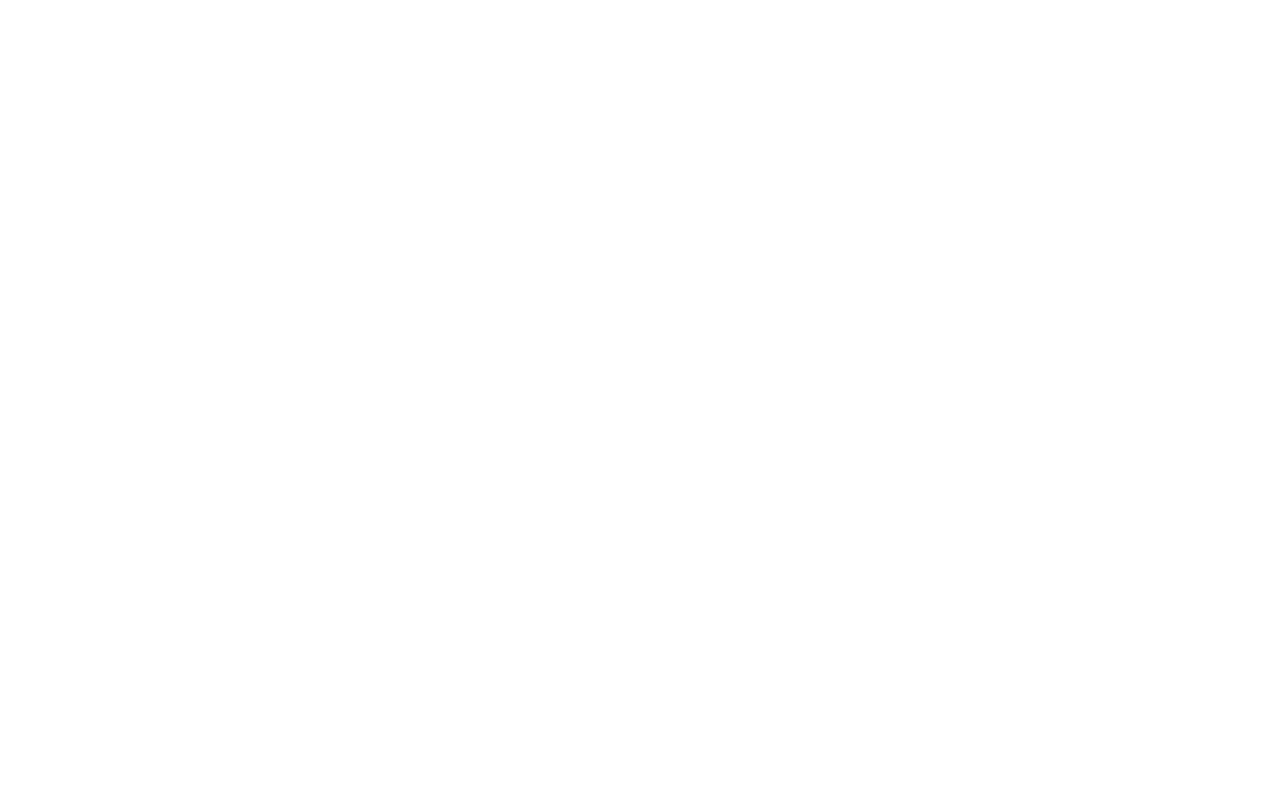
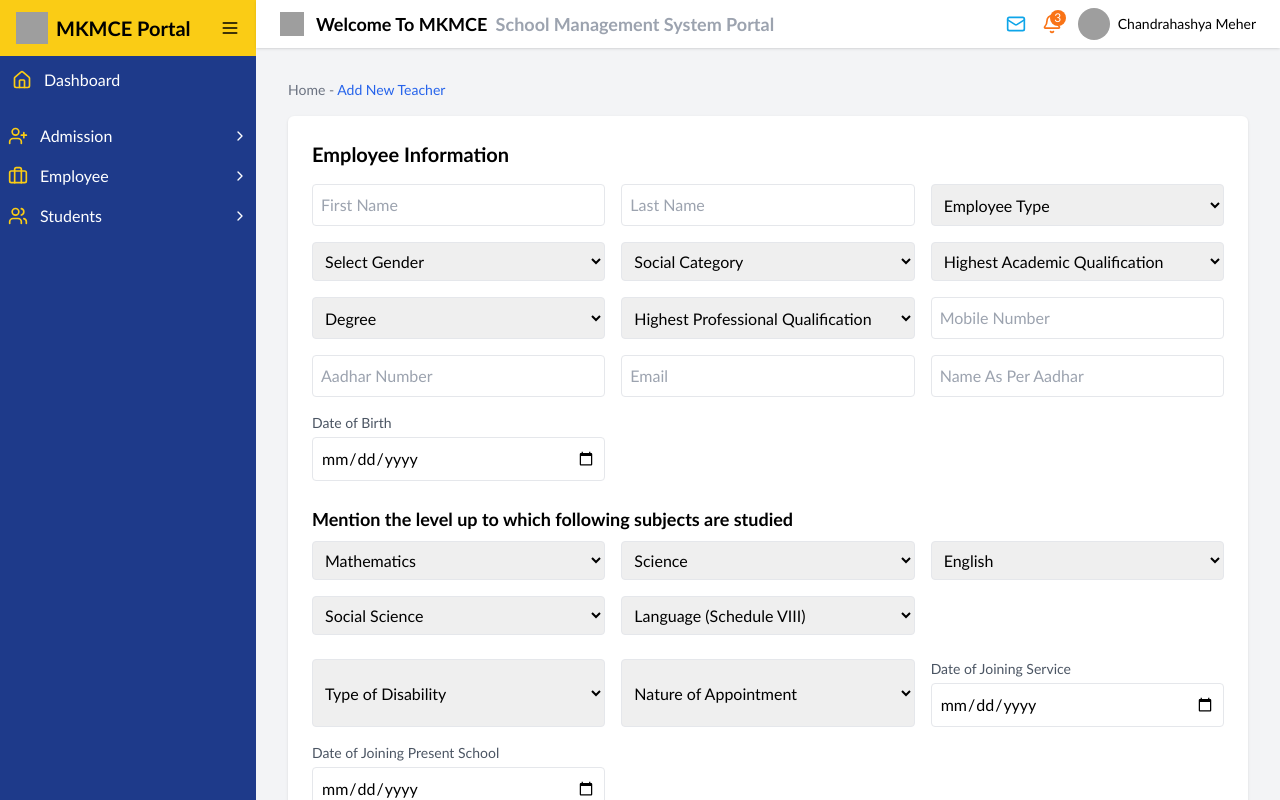
Before and after one commit to Tarunmeher/mkmce-client, a React (Vite) app: page /employee/add in a window 1280 px wide. Before the commit this address had no page. Built offline with nearby package versions, Linux system fonts and the light colour scheme; grey boxes are pictures that could not be loaded.

Commit message:
enhancement

```diff
--- a/src/App.jsx
+++ b/src/App.jsx
@@ -4,7 +4,7 @@
 import Dashboard from './Portal/Dashboard/Dashboard';
 import Enquiry from './Portal/Admission/Enquiry';
 import RegisterNewStudent from './Portal/Admission/RegisterNewStudent';
-import AddTeacher from './Portal/Teacher/AddTeacher';
+import AddEmployee from './Portal/Employee/AddEmployee';
 
 const App = () => {
   return (
@@ -13,7 +13,7 @@
         <Route index element={<Dashboard />} />
         <Route path="/admission/enquiry" element={<Enquiry />} />
         <Route path='/admission/register' element={<RegisterNewStudent />} />
-        <Route path='/teacher/add' element={<AddTeacher />} />
+        <Route path='/employee/add' element={<AddEmployee />} />
       </Route>
     </Routes>
   );
--- a/src/Portal/Common/Sidebar.jsx
+++ b/src/Portal/Common/Sidebar.jsx
@@ -32,14 +32,7 @@
       { to: '/student/add', icon: <PlusCircle className="w-4 h-4 text-yellow-400" />, label: 'Add Student' },
       { to: '/student/manage', icon: <Settings className="w-4 h-4 text-yellow-400" />, label: 'Manage Student' },
     ],
-  },
-    {
-    label: 'Teachers',
-    icon: <Users className="w-5 h-5 text-yellow-400" />,
-    subItems: [
-      { to: '/teacher/add', icon: <PlusCircle className="w-4 h-4 text-yellow-400" />, label: 'Add Teacher' },
-    ],
-  },
+  }
   // ... (keep your other items as is)
 ];
 
--- a/src/Portal/Teacher/AddTeacher.jsx
+++ b/src/Portal/Employee/AddEmployee.jsx
@@ -8,7 +8,7 @@
     const [formData, setFormData] = useState({
         firstName: "",
         lastName: "",
-        typeOfStaff: "",
+        typeOfEmployee: "",
         gender: "",
         dob: "",
         socialCategory: "",
@@ -53,7 +53,7 @@
         setFormData({
             firstName: "",
             lastName: "",
-            typeOfStaff: "",
+            typeOfEmployee: "",
             gender: "",
             dob: "",
             socialCategory: "",
@@ -84,13 +84,13 @@
                 <Link to="/">Home </Link>- <span className="text-blue-600">Add New Teacher</span>
             </p>
             <div className="bg-white p-6 shadow rounded-md">
-                <h2 className="text-xl font-semibold mb-4">Teacher Information</h2>
+                <h2 className="text-xl font-semibold mb-4">Employee Information</h2>
                 <form onSubmit={handleSubmit}>
                     <div className="grid grid-cols-1 md:grid-cols-3 gap-4">
                         <input name="firstName" autoComplete="off" value={formData.firstName} onChange={handleChange} placeholder="First Name" required className={inputClass} />
                         <input name="lastName" autoComplete="off" value={formData.lastName} onChange={handleChange} placeholder="Last Name" required className={inputClass} />
-                        <select name="typeOfStaff" value={formData.typeOfStaff} onChange={handleChange} required className={inputClass}>
-                            <option value="">Type of Staff</option>
+                        <select name="typeOfEmployee" value={formData.typeOfEmployee} onChange={handleChange} required className={inputClass}>
+                            <option value="">Employee Type</option>
                             <option value="Teaching">Teaching</option>
                             <option value="Non-Teaching">Non-Teaching</option>
                         </select>
@@ -100,10 +100,6 @@
                             <option value="Female">Female</option>
                             <option value="Other">Other</option>
                         </select>
-                        <div>
-                            <label className="block text-sm text-gray-600 mb-1">Date of Birth</label>
-                            <input type="date" name="dob" value={formData.dob} onChange={handleChange} required className={inputClass} />
-                        </div>
                         <select name="socialCategory" value={formData.socialCategory} onChange={handleChange} required className={inputClass}>
                             <option value="">Social Category</option>
                             <option value="General">General</option>
@@ -139,6 +135,10 @@
                         <input name="aadhar" autoComplete="off" value={formData.aadhar} onChange={handleChange} placeholder="Aadhar Number" required className={inputClass} />
                         <input type="email" autoComplete="off" name="email" value={formData.email} onChange={handleChange} placeholder="Email" required className={inputClass} />
                         <input name="nameAsPerAadhar" autoComplete="off" value={formData.nameAsPerAadhar} onChange={handleChange} placeholder="Name As Per Aadhar" required className={inputClass} />
+                        <div>
+                            <label className="block text-sm text-gray-600 mb-1">Date of Birth</label>
+                            <input type="date" name="dob" value={formData.dob} onChange={handleChange} required className={inputClass} />
+                        </div>
                     </div>
 
                     <h3 className="font-semibold text-lg mt-6 mb-2">Mention the level up to which following subjects are studied</h3>
```
Also changed, not shown: src/Portal/Employee/NewEmployee.jsx (deleted).
